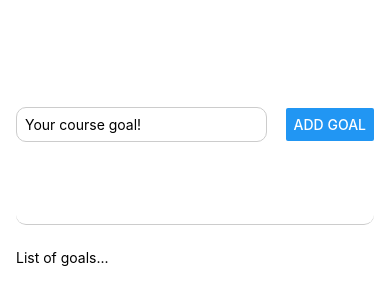
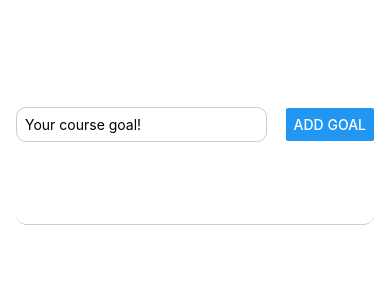
Before and after one commit to Vahidpro/TodoMe-react-native, a React Native app: screen / in a window 390 px wide. Shown: the top 304 px of the page. Built offline with nearby package versions, Linux system fonts and the light colour scheme.

Commit message:
Implement add goals

```diff
--- a/App.js
+++ b/App.js
@@ -1,17 +1,30 @@
+import { useState } from "react";
 import { Button, StyleSheet, Text, TextInput, View } from "react-native";
 
 export default function App() {
+	const [enteredGoalText, setEnteredGoalText] = useState("");
+	const [courseGoals, setCourseGoals] = useState([]);
+
+	function goalInputHandler(enteredText) {
+		setEnteredGoalText(enteredText);
+	}
+	function addGoalHandler(enteredGoa) {
+		setCourseGoals((prevGoals) => [...prevGoals, enteredGoalText]);
+	}
 	return (
 		<View style={styles.appContainer}>
 			<View style={styles.inputContainer}>
 				<TextInput
+					onChangeText={goalInputHandler}
 					style={styles.textInput}
 					placeholder="Your course goal!"
 				></TextInput>
-				<Button title="Add Goal"></Button>
+				<Button onPress={addGoalHandler} title="Add Goal"></Button>
 			</View>
 			<View style={styles.goalsContainer}>
-				<Text>List of goals...</Text>
+				{courseGoals.map((goal) => (
+					<Text key={goal}>{goal}</Text>
+				))}
 			</View>
 		</View>
 	);
```
